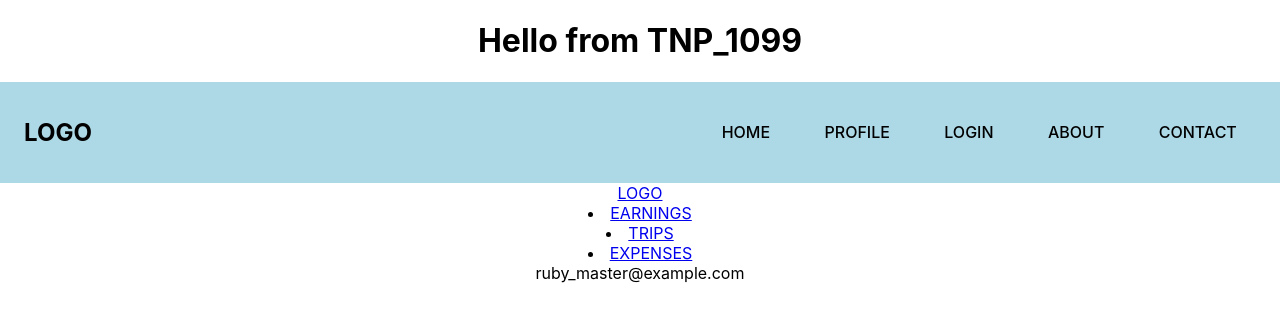
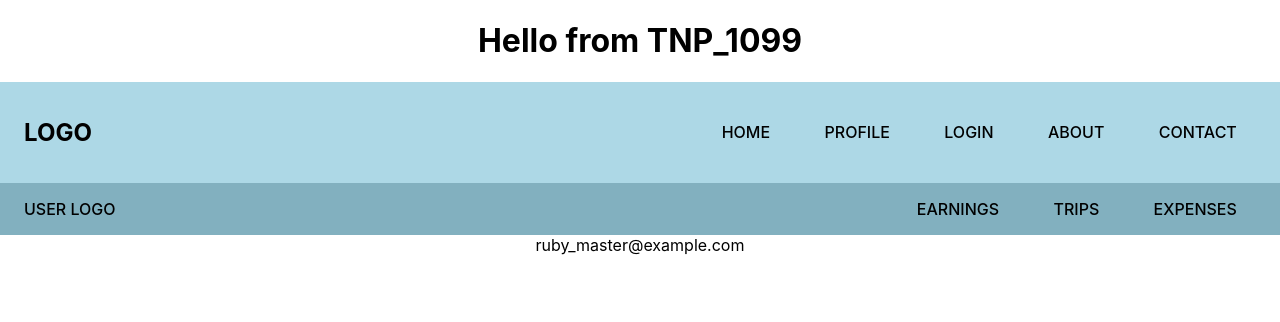
Before and after one commit to zicna/tnp_1099_frontend, a React (Create React App) app: page /profile in a window 1280 px wide. Shown: the top 322 px of the page. Built offline with nearby package versions, Linux system fonts and the light colour scheme.

Commit message:
add basic styling

```diff
--- a/src/components/profileLayout/ProfileLayout.js
+++ b/src/components/profileLayout/ProfileLayout.js
@@ -4,24 +4,25 @@ import { NavLink, Outlet } from 'react-router-dom'
 
 export default function ProfileLayout() {
   return (
+    <>
       <div className={styles.container}>
         <div>
-        <NavLink to="/profile">LOGO</NavLink>
+          <NavLink to="/profile" className={styles.logo}>USER LOGO</NavLink>
         </div>
-      <div>
+        <div className={styles.liContainer}>
           <li>
-          <NavLink to="/profile/earnings">EARNINGS</NavLink>
+            <NavLink to="/profile/earnings" className={styles.navlink}>EARNINGS</NavLink>
           </li>
           <li>
-          <NavLink to="/profile/trips">TRIPS</NavLink>
+            <NavLink to="/profile/trips" className={styles.navlink}>TRIPS</NavLink>
           </li>
           <li>
-          <NavLink to="/profile/expenses">EXPENSES</NavLink>
+            <NavLink to="/profile/expenses" className={styles.navlink}>EXPENSES</NavLink>
           </li>
-
-        <Outlet />
         </div>
       </div>
+        <Outlet />
+    </>
   )
 }
 
--- a/src/components/profileLayout/profileLayout.module.css
+++ b/src/components/profileLayout/profileLayout.module.css
@@ -0,0 +1,38 @@
+.container {
+  display: flex;
+  justify-content: space-between;
+  align-items: center;
+  padding: 1rem 1.5rem;
+  background-color: rgb(130, 176, 191);
+}
+
+.liContainer {
+  display: flex;
+  justify-content: space-between;
+}
+
+.liContainer li {
+  list-style-type: none;
+  margin-left: 1rem;
+}
+
+.navlink {
+    color: black;
+    font-weight: 500;
+    text-decoration: none;
+    padding: 0.7rem 1.2rem;
+    border-top-left-radius: 12px;
+    border-bottom-right-radius: 12px;
+}
+
+.navlink:hover {
+    background-color: rgba(76, 76, 76, 0.1);
+}
+
+.logo{
+    list-style-type: none;
+    color: black;
+    font-weight: 500;
+    text-decoration: none;
+
+  }
```
Lines whose indentation alone changed are shown as unchanged.
